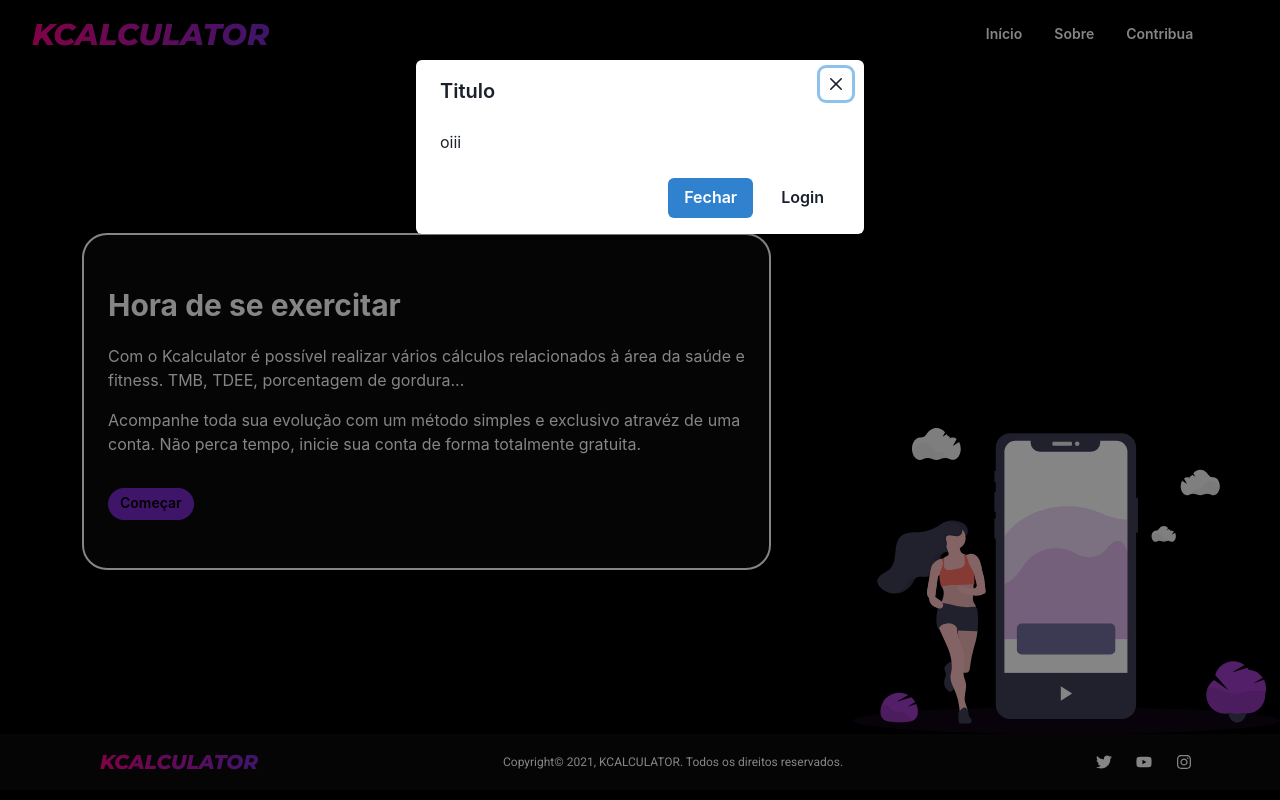
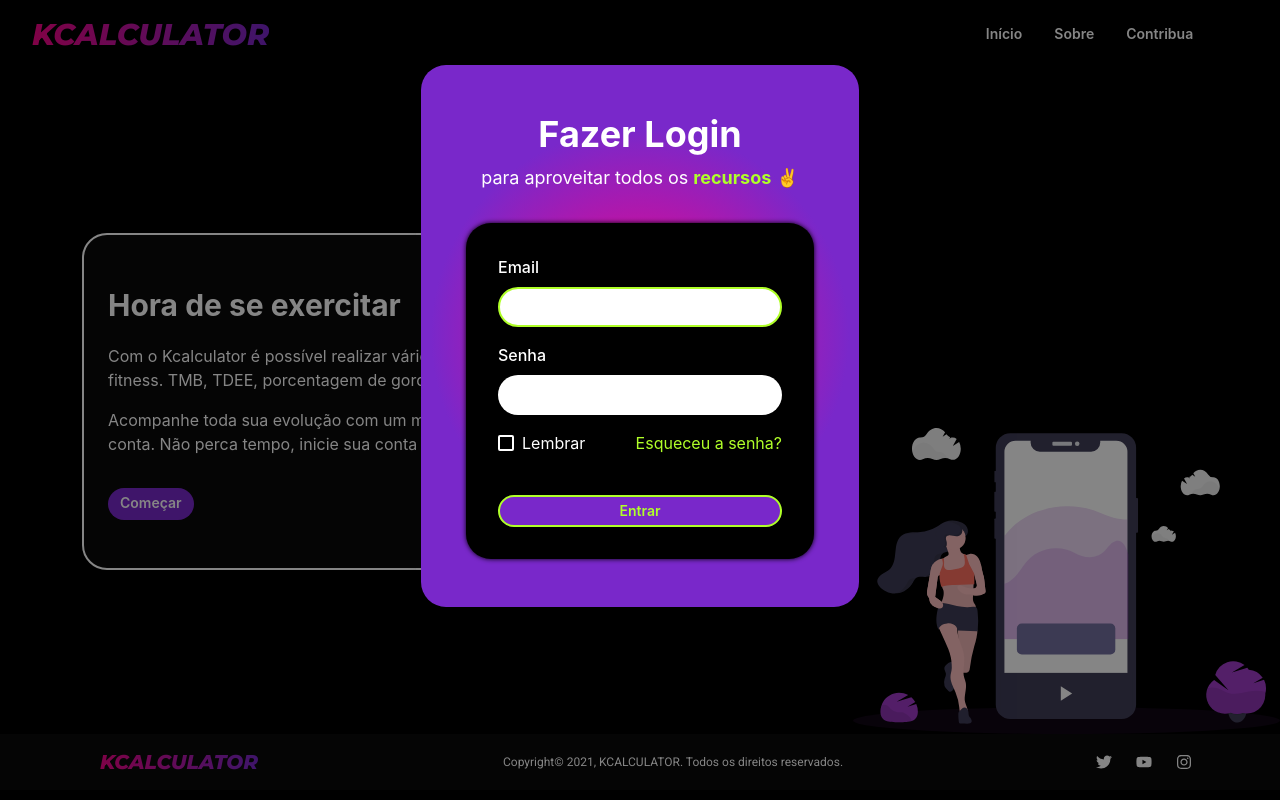
Before and after one commit to tavioribeiro/KCALCULATOR, a Next.js app: page / in a window 1280 px wide. Both pictures are taken after a click on the button "Começar". Built offline with nearby package versions, Linux system fonts and the light colour scheme.

Commit message:
Add files via upload

```diff
--- a/public/styles/OwnComponents.js
+++ b/public/styles/OwnComponents.js
@@ -1,4 +1,5 @@
 import { Button, Input } from "@chakra-ui/react"
+import ReactDOM from "react-dom";
 
 
 function Botao(props)
--- a/public/styles/body1.js
+++ b/public/styles/body1.js
@@ -1,4 +1,5 @@
 import React from "react";
+import ReactDOM from "react-dom";
 
 import {
     chakra,
@@ -14,12 +15,23 @@ import {
     ModalBody,
     ModalCloseButton,
     useDisclosure,
-    Lorem,
+
+  FormControl,
+  FormLabel,
+  Input,
+  Checkbox,
+  Stack,
+  Link,
+
+  Heading,
+  Text,
+
   } from "@chakra-ui/react"
 
 
 
 const BodyCard = () => {
+
 
   return (
       <>
@@ -60,8 +72,10 @@ const BodyCard = () => {
             Não perca tempo, inicie sua conta de forma totalmente gratuita.
           </chakra.p>
 
-          <Box mt={8}>
+            <Box mt={8}>
+
             <Botao2 texto="Começar"></Botao2>
+            {/*<Botao2 onClick={()=>console.log("sim")} texto="Começar"></Botao2>*/}
           </Box>
         </Box>
       </Box>
@@ -70,14 +84,16 @@ const BodyCard = () => {
   );
 };
 
-function Botao2(props)
-{
+const Botao2 = ({ onClick, texto, color}) => {
+
     const { isOpen, onOpen, onClose } = useDisclosure()
     return(
         <>
         <Button
+            //onClick={onOpen}
+            //onClick={()=>console.log("sim")}
             onClick={onOpen}
-            background="#7928CA" borderRadius="25"  size="sm" color= "black"
+            background="#7928CA" borderRadius="25"  size="sm" color= {color}
             _hover={{
                 background: "white",
                 color: "black",
@@ -98,34 +114,160 @@ function Botao2(props)
                 border: "0px solid"
             }}
         >
-            {props.texto}
+            {texto}
             </Button>
 
             <Modal isOpen={isOpen} onClose={onClose}>
                 <ModalOverlay />
 
-                <ModalContent>
-                    <ModalHeader>Titulo</ModalHeader>
-                        <ModalCloseButton />
-                            <ModalBody>
-                                oiii
-                            </ModalBody>
-
-                            <ModalFooter>
-                            <Button colorScheme="blue" mr={3} onClick={onClose}>
-                                Fechar
-                            </Button>
-
-                        <Button variant="ghost">Login</Button>
-                    </ModalFooter>
+                <ModalContent
+                background = "tranparent"
+                border="25px"
+                >
+                    <Card></Card>
                 </ModalContent>
             </Modal>
+    </>
+  );
+}
 
-        </>
-  );
+const Botao3 = ({ onClick, texto, color}) => {
+
+  const { isOpen, onOpen, onClose } = useDisclosure()
+  return(
+      <>
+      <Button
+          //onClick={onOpen}
+          //onClick={()=>console.log("sim")}
+          onClick={onClick}
+          background="#7928CA" borderRadius="25"  size="sm" color= {color} border="2px solid #b0ff29"
+          _hover={{
+              background: "white",
+              color: "black",
+          }}
+          _active={{
+              background: "#7928CA",
+              color: "white",
+              border: "0px solid"
+          }}
+          _focus={{
+              background: "#7928CA",
+              color: "white",
+              border: "0px solid"
+          }}
+          _focusWithin={{
+              background: "#7928CA",
+              color: "white",
+              border: "0px solid"
+          }}
+      >
+          {texto}
+          </Button>
+
+          <Modal isOpen={isOpen} onClose={onClose}>
+              <ModalOverlay />
+
+              <ModalContent
+              background = "tranparent"
+              border="25px"
+              >
+                  <Card></Card>
+              </ModalContent>
+          </Modal>
+  </>
+);
 }
 
 
 
+const Card = () => {
+{
+  return (
+    <Flex
+      minH={'50vh'}
+      maxH={'80vh'}
+      margin="5px"
+      align={'center'}
+      justify={'center'}
+      bg={useColorModeValue('radial-gradient(circle, rgba(255,0,128,1) 0%, rgba(121,40,202,1) 60%)', 'gray.800')}
+      rounded="25px"
+      //border="2px solid white"
+    >
+
+      <Stack spacing={8} mx={'auto'} maxW={'lg'} py={12} px={6}>
+        <Stack align={'center'}>
+          <Heading color="white" fontSize={'4xl'}>Fazer Login</Heading>
+          <Text fontSize={'lg'} color={'white'}>
+            para aproveitar todos os <Link fontWeight="bold" color={'#b0ff29'}>recursos</Link> ✌️
+          </Text>
+        </Stack>
+        <Box
+          rounded={'lg'}
+          bg={useColorModeValue('rgba( 0, 0, 0, 1 )', 'gray.700')}
+          boxShadow="0 0 5px black"
+          rounded="25px"
+          color="white"
+          p={8}>
+          <Stack spacing={4}>
+            <FormControl id="email">
+              <FormLabel>Email</FormLabel>
+              <Input
+                rounded="25px"
+                border="0px"
+                background="white"
+                color="black"
+                type="email"
+                _focus={{
+                  background: "white",
+                  color: "black",
+                  border:"2px solid #b0ff29"
+                }}
+              />
+
+            </FormControl>
+            <FormControl id="password">
+              <FormLabel>Senha</FormLabel>
+              <Input
+                rounded="25px"
+                border="0px"
+                background="white"
+                color="black"
+                type="password"
+                _focus={{
+                  background: "white",
+                  color: "black",
+                  border:"2px solid #b0ff29"
+                }}
+              />
+            </FormControl>
+            <Stack spacing={10}>
+              <Stack
+                direction={{ base: 'column', sm: 'row' }}
+                align={'start'}
+                justify={'space-between'}>
+                <Checkbox
+                iconColor="#b0ff29"
+                border="0px"
+                colorScheme="white">
+                  Lembrar
+                </Checkbox>
+                <Link color={'#b0ff29'}>Esqueceu a senha?</Link>
+              </Stack>
+
+              <Botao3
+              color="#b0ff29"
+              texto="Entrar"
+              onClick={()=> console.log("TESTEEE")}
+              ></Botao3>
+            </Stack>
+          </Stack>
+        </Box>
+      </Stack>
+    </Flex>
+  );
+}
+}
+
+
 
 export default BodyCard;
--- a/public/styles/styles.css
+++ b/public/styles/styles.css
@@ -126,7 +126,9 @@
     justify-content:flex-end;
 }
 
-@media screen and (min-width: 401px) and (max-width: 1024px)
+
+
+@media screen and (min-width: 0px) and (max-width: 400px)
 {
     .content1{
         flex: 1;
@@ -135,3 +137,13 @@
         display: none;
     }
 }
+
+@media screen and (min-width: 401px) and (max-width: 900px)
+{
+    .content1{
+        flex: 1;
+    }
+    .content2{
+        display: none;
+    }
+}
```
